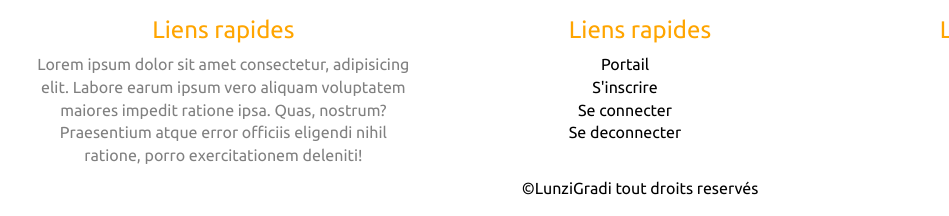
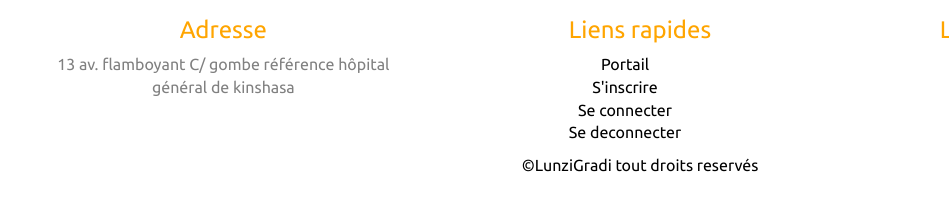
Before and after one commit to LunziGradi/yummy-restaurant, a plain HTML site: page about.html in a window 1280 px wide. Shown: the part 1171-1387 px from the top of the page, 0-949 px from the left. Drawn offline with Linux system fonts and the light colour scheme.

Commit message:
about.html

```diff
--- a/about.html
+++ b/about.html
@@ -4,7 +4,7 @@
 <head>
     <meta charset="UTF-8">
     <meta name="viewport" content="width=device-width, initial-scale=1.0">
-    <title>A propos::amzing school</title>
+    <title>A propos::amzing restaurant</title>
     <link rel="shortcut icon" type="image/png" href="assets/images/logoAmz.png">
     <link rel="stylesheet" href="https://cdnjs.cloudflare.com/ajax/libs/font-awesome/6.5.1/css/all.min.css">
     <link rel="stylesheet" href="assets/css/bootstrap.min.css">
@@ -94,8 +94,8 @@
         </div>
 
         <div class="col-md-4 text-center">
-            <h3 class="orange">Liens rapides</h3>
-            <p>Lorem ipsum dolor sit amet consectetur, adipisicing elit. Labore earum ipsum vero aliquam voluptatem maiores impedit ratione ipsa. Quas, nostrum? Praesentium atque error officiis eligendi nihil ratione, porro exercitationem deleniti!</p>
+            <h3 class="orange">Adresse</h3>
+            <p>13 av. flamboyant C/ gombe référence hôpital général de kinshasa</p>
         </div>
         <div class="col-md-4 ">
             <h3 class="orange text-center">Liens rapides</h3>
```
